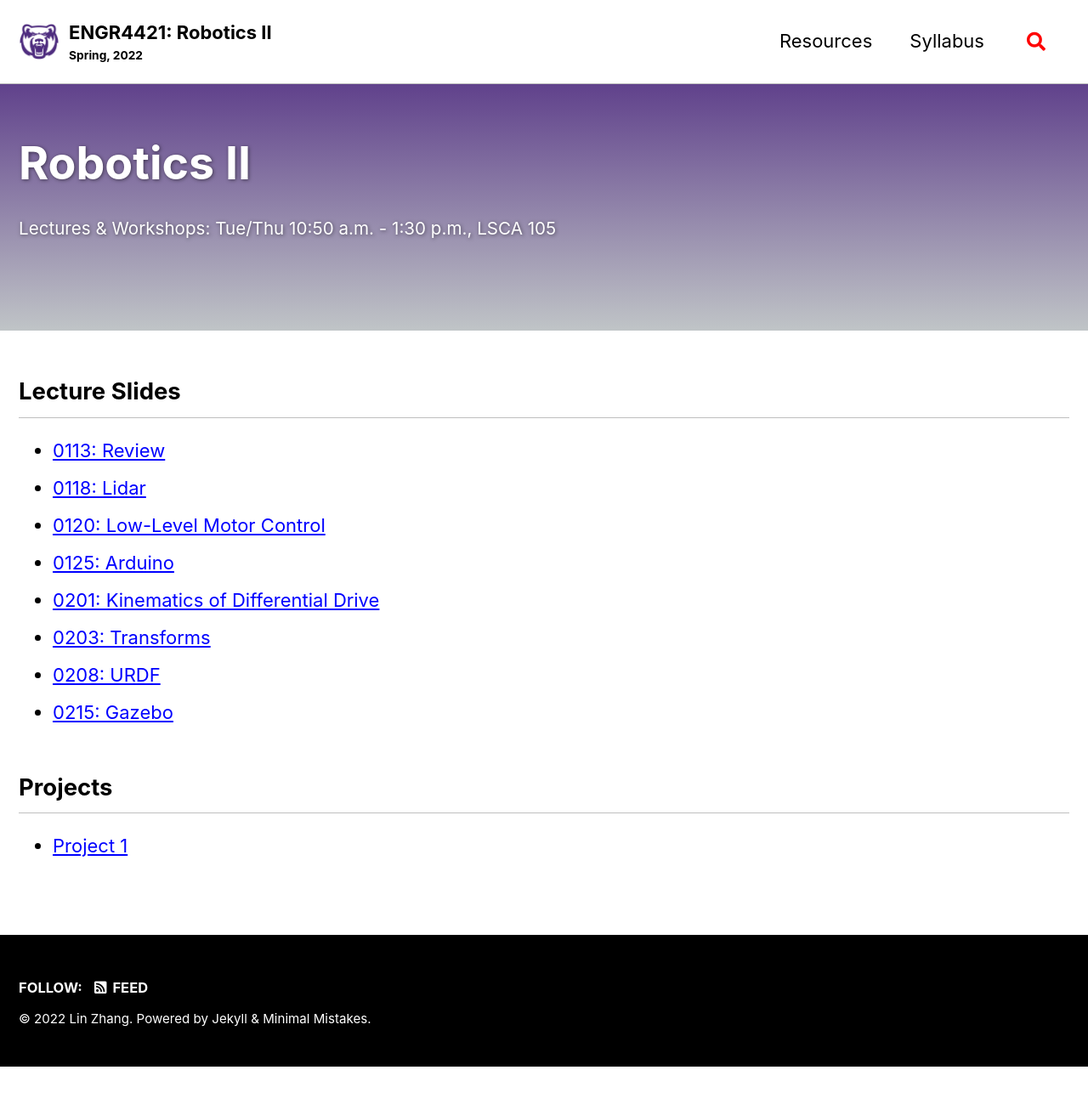
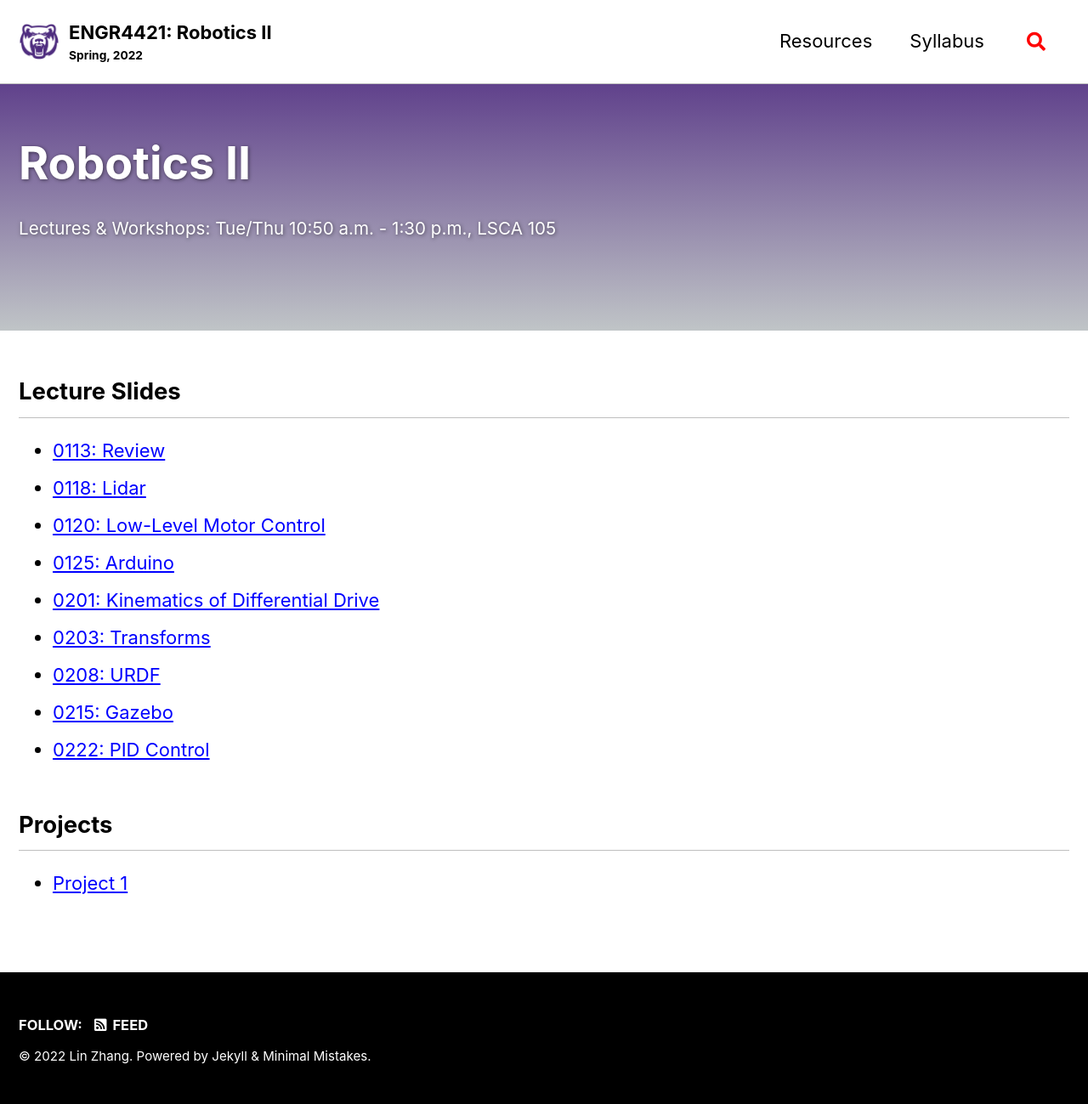
Before and after one commit to linzhangUCA/robotics2-2022, a Jekyll site: the page built from _pages/home.md, in a window 1280 px wide. Shown: the whole page at 85% size. Built offline with Jekyll 4.4.1, drawn with Linux system fonts in a browser that asks for light colours; cached includes are drawn as plain includes; before the commit the page ends 1255 px from its top, so only the background shows below that.

Commit message:
Update home.md

```diff
--- a/_pages/home.md
+++ b/_pages/home.md
@@ -20,6 +20,7 @@ excerpt: >
 - [0203: Transforms](https://drive.google.com/file/d/197G2lAsLe_DaKm02tztSxqQHbu152haM/view?usp=sharing)
 - [0208: URDF](https://drive.google.com/file/d/1DXEDGwWpaFWe_Xzx93hXRPVSj-GOh14P/view?usp=sharing)
 - [0215: Gazebo](https://drive.google.com/file/d/1aXFFRoTvQ1D2q7GJwJWFAl5qPwVjJcl6/view?usp=sharing)
+- [0222: PID Control](https://drive.google.com/file/d/1jtvEKg3xgLejO2LNSLDd6bRlYhNAuO2t/view?usp=sharing)
 
 ## Projects
 - [Project 1](https://drive.google.com/file/d/121U3P6LwjLMlKpd6Tav7CEM9aVC6RvCz/view?usp=sharing)
```
